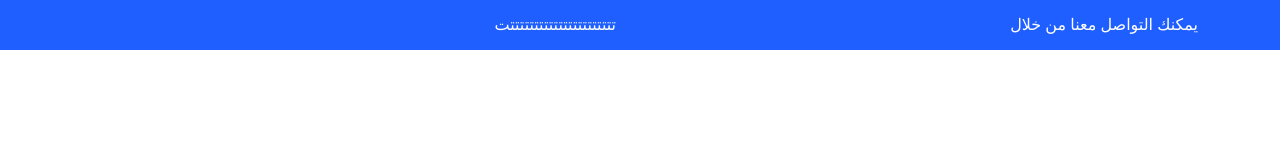
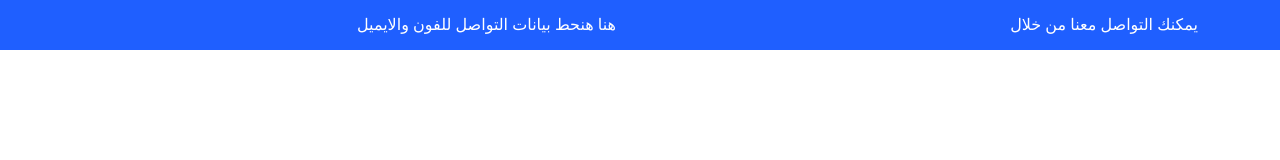
Before and after one commit to eslamshaban060/drdaliyamady, a Next.js app: page / in a window 1280 px wide. Shown: the top 160 px of the page. Built offline with nearby package versions, Linux system fonts and the light colour scheme.

Commit message:
Initial commit

```diff
--- a/package.json
+++ b/package.json
@@ -12,7 +12,6 @@
     "@vercel/analytics": "^1.5.0",
     "bootstrap": "^5.3.5",
     "next": "15.3.0",
-    "node-sass": "^9.0.0",
     "react": "^19.0.0",
     "react-bootstrap": "^2.10.9",
     "react-dom": "^19.0.0"
--- a/src/components/Header/Topheader.tsx
+++ b/src/components/Header/Topheader.tsx
@@ -19,7 +19,7 @@ const Topheader = () => {
             يمكنك التواصل معنا من خلال
           </Col>
           <Col lg={6} className="row d-none d-lg-block  ">
-            تتتتتتتتتتتتتتتتتتتتتتت
+            هنا هنحط بيانات التواصل للفون والايميل
           </Col>
         </Row>
       </Container>
```
Also changed, not shown: 1 other file (tests, documents, lock files or other folders).
